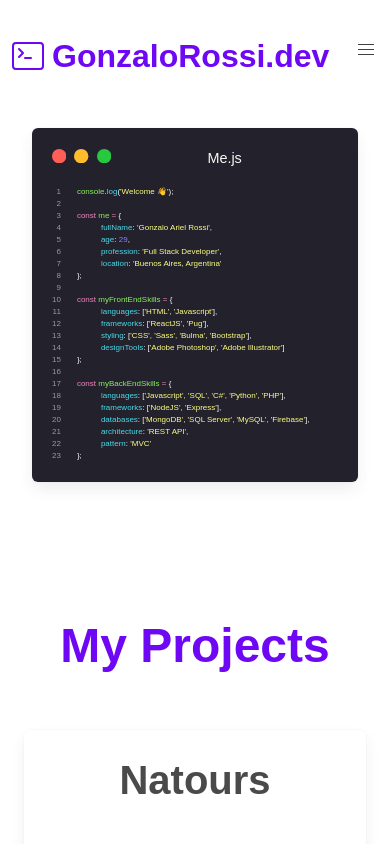
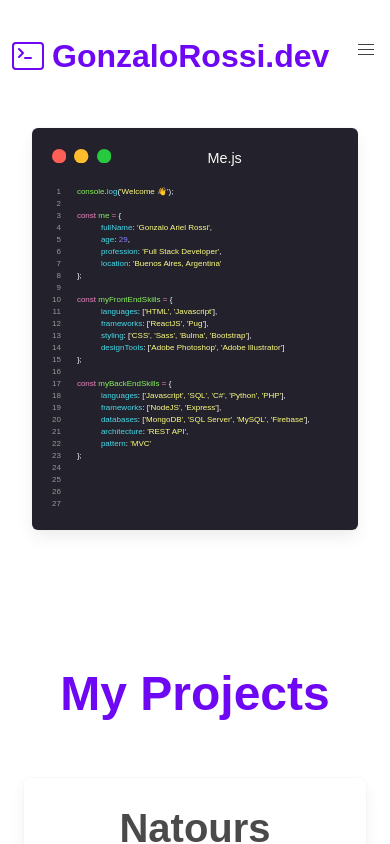
Before and after one commit to GonzaloArielRossi/portfolio, a React (Vite) app: page / in a window 390 px wide. Shown: the top 844 px of the page. Built offline with nearby package versions, Linux system fonts and the light colour scheme; a web font is replaced by a local one.

Commit message:
improved about me code responsive design

```diff
--- a/src/App.css
+++ b/src/App.css
@@ -87,9 +87,15 @@
 }
 
 /* ADAPTIVE */
+.--extra {
+  display: none;
+}
 
-@media (max-width: 747px) {
+@media (max-width: 767px) {
   #code {
     font-size: 0.5rem !important;
   }
+  .--extra {
+    display: block;
+  }
 }
--- a/src/components/Hero/Code.jsx
+++ b/src/components/Hero/Code.jsx
@@ -24,10 +24,14 @@ function Code() {
               {idx + 1}
             </div>
           ))}
+          <div className=" code-line-number --extra">24</div>
+          <div className=" code-line-number --extra">25</div>
+          <div className=" code-line-number --extra">26</div>
+          <div className=" code-line-number --extra">27</div>
         </div>
         {/* Code Lines */}
         <div className="ml-2">
-          <div className="">
+          <div>
             <span className="code-variable">console</span>
             <span>.</span>
             <span className="code-text">log</span>
@@ -43,30 +47,30 @@ function Code() {
             <span className="code-reserved">= </span>
             <span>{'{'}</span>
           </div>
-          <div className="ml-5">
+          <div className="ml-5 ">
             <span className="code-text">fullName</span>
             <span>{': '}</span>
             <span className="code-string">{"'Gonzalo Ariel Rossi'"}</span>
             <span>{','}</span>
           </div>
-          <div className="ml-5">
+          <div className="ml-5 ">
             <span className="code-text">age</span>
             <span>{': '}</span>
             <span className="code-number">29</span>
             <span>{','}</span>
           </div>
-          <div className="ml-5">
+          <div className="ml-5 ">
             <span className="code-text">profession</span>
             <span>{': '}</span>
             <span className="code-string">{"'Full Stack Developer'"}</span>
             <span>{','}</span>
           </div>
-          <div className="ml-5">
+          <div className="ml-5 ">
             <span className="code-text">location</span>
             <span>{': '}</span>
             <span className="code-string">{"'Buenos Aires, Argentina'"}</span>
           </div>
-          <div className="">
+          <div>
             <span>{'};'}</span>
           </div>
           <div>
@@ -79,19 +83,19 @@ function Code() {
             <span className="code-reserved">= </span>
             <span>{'{'}</span>
           </div>
-          <div className="ml-5">
+          <div className="ml-5 ">
             <span className="code-text">languages</span>
             <span>{': ['}</span>
             <span className="code-string">{"'HTML', 'Javascript'"}</span>
             <span>{'],'}</span>
           </div>
-          <div className="ml-5">
+          <div className="ml-5 ">
             <span className="code-text">frameworks</span>
             <span>{': ['}</span>
             <span className="code-string">{"'ReactJS', 'Pug'"}</span>
             <span>{'],'}</span>
           </div>
-          <div className="ml-5">
+          <div className="ml-5 ">
             <span className="code-text">styling</span>
             <span>{': ['}</span>
             <span className="code-string">
@@ -99,7 +103,7 @@ function Code() {
             </span>
             <span>{'],'}</span>
           </div>
-          <div className="ml-5">
+          <div className="ml-5 ">
             <span className="code-text">designTools</span>
             <span>{': ['}</span>
             <span className="code-string">
@@ -107,7 +111,7 @@ function Code() {
             </span>
             <span>{']'}</span>
           </div>
-          <div className="">
+          <div>
             <span>{'};'}</span>
           </div>
           <div>{'\u00a0\u00a0'} </div>
@@ -117,7 +121,7 @@ function Code() {
             <span className="code-reserved">= </span>
             <span>{'{'}</span>
           </div>
-          <div className="ml-5">
+          <div className="ml-5 ">
             <span className="code-text">languages</span>
             <span>{': ['}</span>
             <span className="code-string">
@@ -125,13 +129,13 @@ function Code() {
             </span>
             <span>{'],'}</span>
           </div>
-          <div className="ml-5">
+          <div className="ml-5 ">
             <span className="code-text">frameworks</span>
             <span>{': ['}</span>
             <span className="code-string">{"'NodeJS', 'Express'"}</span>
             <span>{'],'}</span>
           </div>
-          <div className="ml-5">
+          <div className="ml-5 ">
             <span className="code-text">databases</span>
             <span>{': ['}</span>
             <span className="code-string">
@@ -139,13 +143,13 @@ function Code() {
             </span>
             <span>{'],'}</span>
           </div>
-          <div className="ml-5">
+          <div className="ml-5 ">
             <span className="code-text">architecture</span>
             <span>{': '}</span>
             <span className="code-string">{" 'REST API'"}</span>
             <span>{','}</span>
           </div>
-          <div className="ml-5">
+          <div className="ml-5 ">
             <span className="code-text">pattern</span>
             <span>{': '}</span>
             <span className="code-string">{" 'MVC'"}</span>
```
